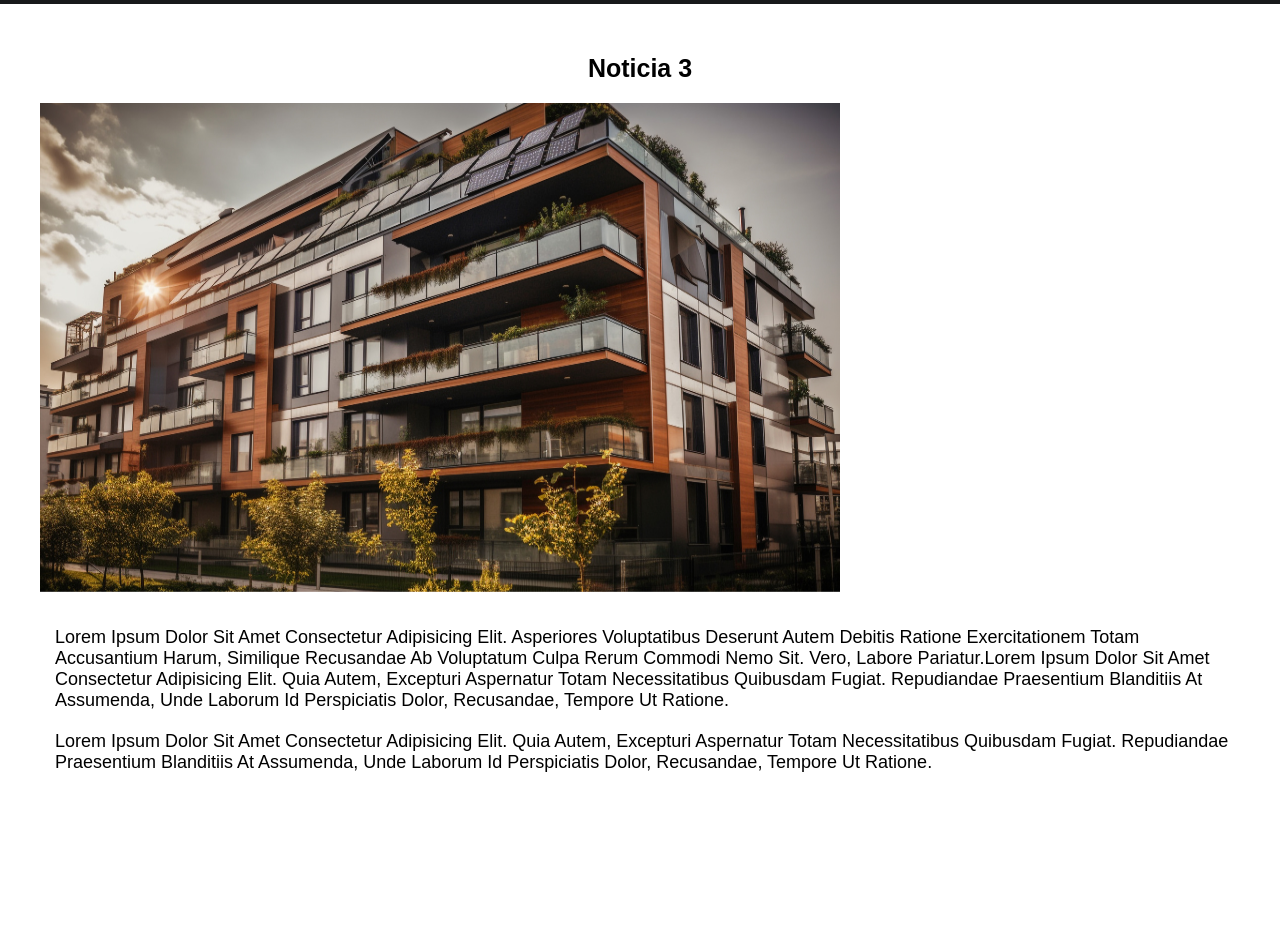
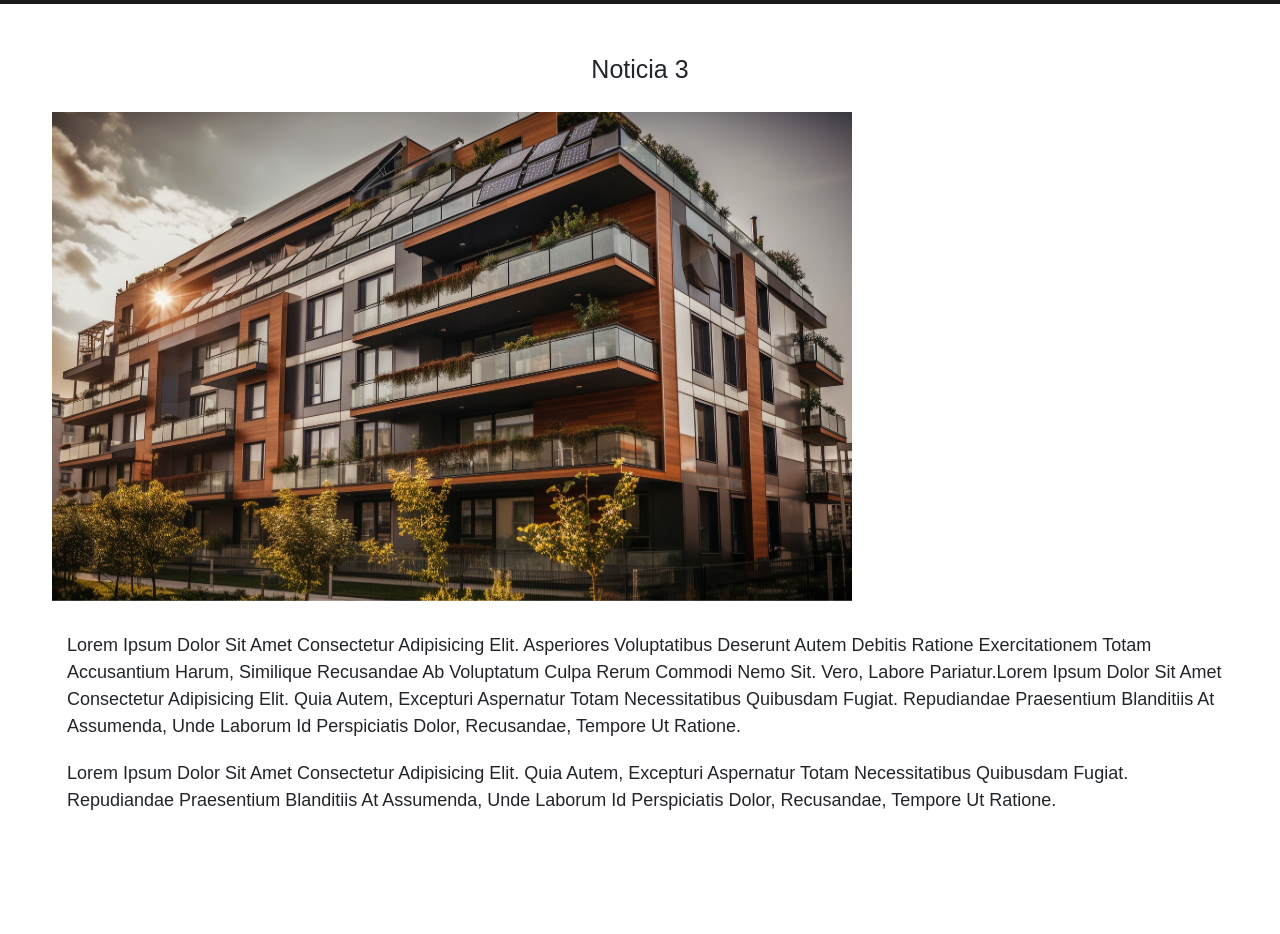
Before and after one commit to Mauhro/Alto-Comunidades, a plain HTML site: page Noticia3.html in a window 1280 px wide. Shown: the part 96-1030 px from the top of the page. Drawn offline with nearby package versions, Linux system fonts and the light colour scheme.

Commit message:
Incorporación Bootstrap

```diff
--- a/Noticia3.html
+++ b/Noticia3.html
@@ -5,6 +5,11 @@
     <meta charset="UTF-8">
     <meta name="viewport" content="width=device-width, initial-scale=1.0">
     <title>Alto Comunidades 2</title>
+    <link rel="stylesheet" href="https://cdnjs.cloudflare.com/ajax/libs/font-awesome/6.2.1/css/all.min.css">
+    <!-- Link de BT-->
+    <link href="https://cdn.jsdelivr.net/npm/bootstrap@5.3.3/dist/css/bootstrap.min.css" rel="stylesheet"
+        integrity="sha384-QWTKZyjpPEjISv5WaRU9OFeRpok6YctnYmDr5pNlyT2bRjXh0JMhjY6hW+ALEwIH" crossorigin="anonymous">
+    <!-- Link de mi CSS-->
     <link rel="stylesheet" href="style.css">
 </head>
 
```
Also changed, not shown: Contacto.html (+4 -0 lines), Nosotros.html (+4 -0 lines), Noticia1.html (+5 -0 lines), Noticia2.html (+5 -0 lines), Noticia4.html (+5 -0 lines), Noticias.html (+4 -0 lines), Servicios.html (+4 -0 lines), Team.html (+4 -0 lines), index.html (+9 -4 lines).
